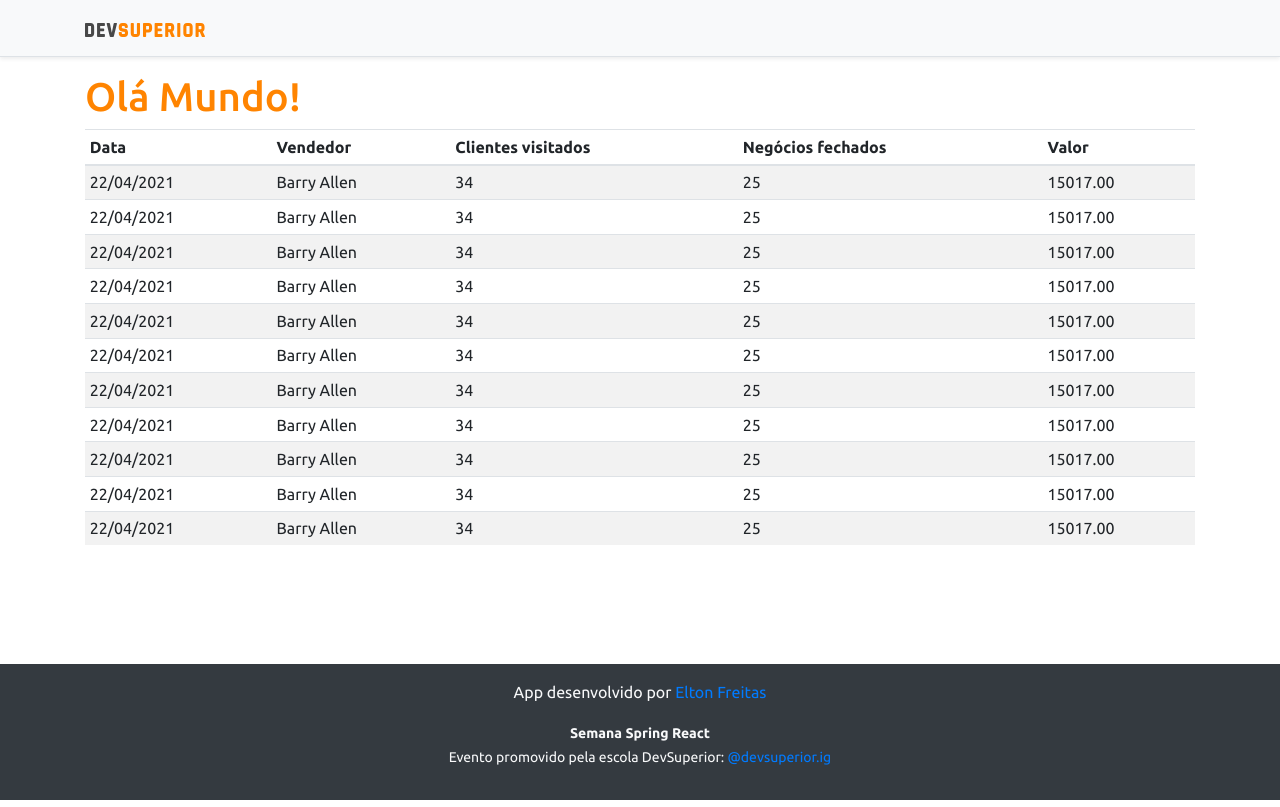
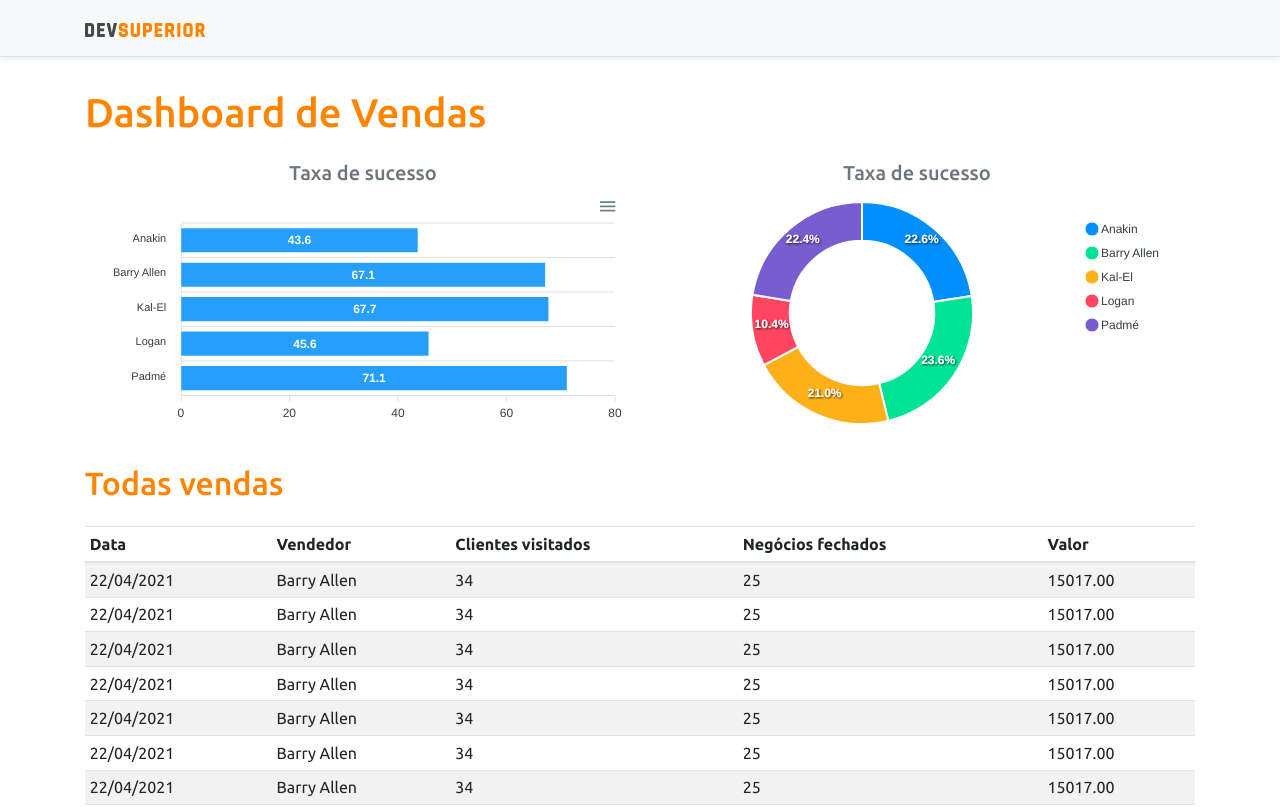
Before and after one commit to esfreitas/projeto-sds3, a React (Create React App) app in the folder frontend/: page / in a window 1280 px wide. Shown: the top 807 px of the page. Built offline with nearby package versions, Linux system fonts and the light colour scheme.

Commit message:
Static charts

```diff
--- a/frontend/package.json
+++ b/frontend/package.json
@@ -12,10 +12,12 @@
     "@types/node": "^12.0.0",
     "@types/react": "^17.0.0",
     "@types/react-dom": "^17.0.0",
+    "apexcharts": "^3.26.1",
     "bootstrap": "^4.6.0",
     "jquery": "^1.9.1",
     "popper.js": "^1.16.1",
     "react": "^17.0.2",
+    "react-apexcharts": "^1.3.9",
     "react-bootstrap": "^1.5.2",
     "react-dom": "^17.0.2",
     "react-scripts": "4.0.3",
--- a/frontend/src/App.tsx
+++ b/frontend/src/App.tsx
@@ -1,4 +1,6 @@
+import Barchart from 'components/Barchart';
 import DataTable from 'components/DataTable';
+import DonutChart from 'components/DonutChart';
 import Footer from 'components/Footer';
 import NavBar from 'components/NavBar';
 
@@ -8,7 +10,24 @@
     <>
       <NavBar />
       <div className="container">
-        <h1 className="text-primary">Olá Mundo!</h1>
+        <h1 className="text-primary py-3">Dashboard de Vendas</h1>
+
+        <div className="row px-3">
+          <div className="col-sm-6">
+            <h5 className="text-center text-secondary">Taxa de sucesso</h5>
+            <Barchart />
+          </div>
+
+          <div className="col-sm-6">
+          <h5 className="text-center text-secondary">Taxa de sucesso</h5>
+            <DonutChart />
+          </div>
+        </div>
+
+        <div className="py-3">
+          <h2 className="text-primary">Todas vendas</h2>
+        </div>
+
         <DataTable />
       </div>
       <Footer />
--- /dev/null
+++ b/frontend/src/components/Barchart/index.tsx
@@ -0,0 +1,36 @@
+import React from 'react';
+import Chart from 'react-apexcharts';
+
+
+const Barchart = () => {
+    const options = {
+        plotOptions: {
+            bar: {
+                horizontal: true,
+            }
+        },
+    };
+
+    const mockData = {
+        labels: {
+            categories: ['Anakin', 'Barry Allen', 'Kal-El', 'Logan', 'Padmé']
+        },
+        series: [
+            {
+                name: "% Sucesso",
+                data: [43.6, 67.1, 67.7, 45.6, 71.1]
+            }
+        ]
+    };
+
+    return (
+        <Chart
+            options={{ ...options, xaxis: mockData.labels}}
+            series={mockData.series}
+            type="bar"
+            height= "240"
+        />
+    );
+}
+
+export default Barchart;
--- /dev/null
+++ b/frontend/src/components/DonutChart/index.tsx
@@ -0,0 +1,27 @@
+import React from 'react';
+import Chart from 'react-apexcharts';
+
+
+const DonutChart = () => {
+    const mockData = {
+        series: [477138, 499928, 444867, 220426, 473088],
+        labels: ['Anakin', 'Barry Allen', 'Kal-El', 'Logan', 'Padmé']
+    }
+
+    const options = {
+        legend: {
+            show: true
+        }
+    }
+
+    return (
+        <Chart
+            options={{ ...options, labels: mockData.labels}}
+            series={mockData.series}
+            type="donut"
+            height= "240"
+        />
+    );
+}
+
+export default DonutChart;
```
Also changed, not shown: 1 other file (tests, documents, lock files or other folders).
